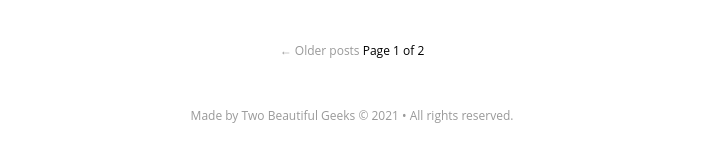
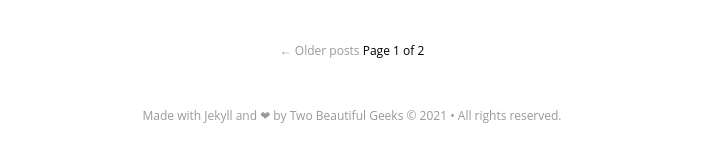
Before and after one commit to TwoBeautifulGeeks/osteria_nascosta, a Jekyll site: the page built from index.html, in a window 1280 px wide and 900 px high, scrolled down 2064 px. Shown: the part 728-890 px from the top of the window, without its empty margins (288-991 px from the left). Built offline with Jekyll 4.4.1, drawn with Linux system fonts in a browser that asks for light colours; nearby versions of some CDN libraries; some web fonts are replaced; the list of posts is cut into pages by our own code.

Commit message:
Made with Love, not war!

```diff
--- a/_includes/footer.html
+++ b/_includes/footer.html
@@ -2,7 +2,7 @@
 
 <footer class="site-footer">
     <div class="inner">
-         <section class="copyright"> Made by Two Beautiful Geeks &copy; {{ site.time | date: '%Y' }} &bull; All rights reserved.</section>
+         <section class="copyright"> Made with Jekyll and ❤ by Two Beautiful Geeks &copy; {{ site.time | date: '%Y' }} &bull; All rights reserved.</section>
     </div>
 </footer>
 
```
